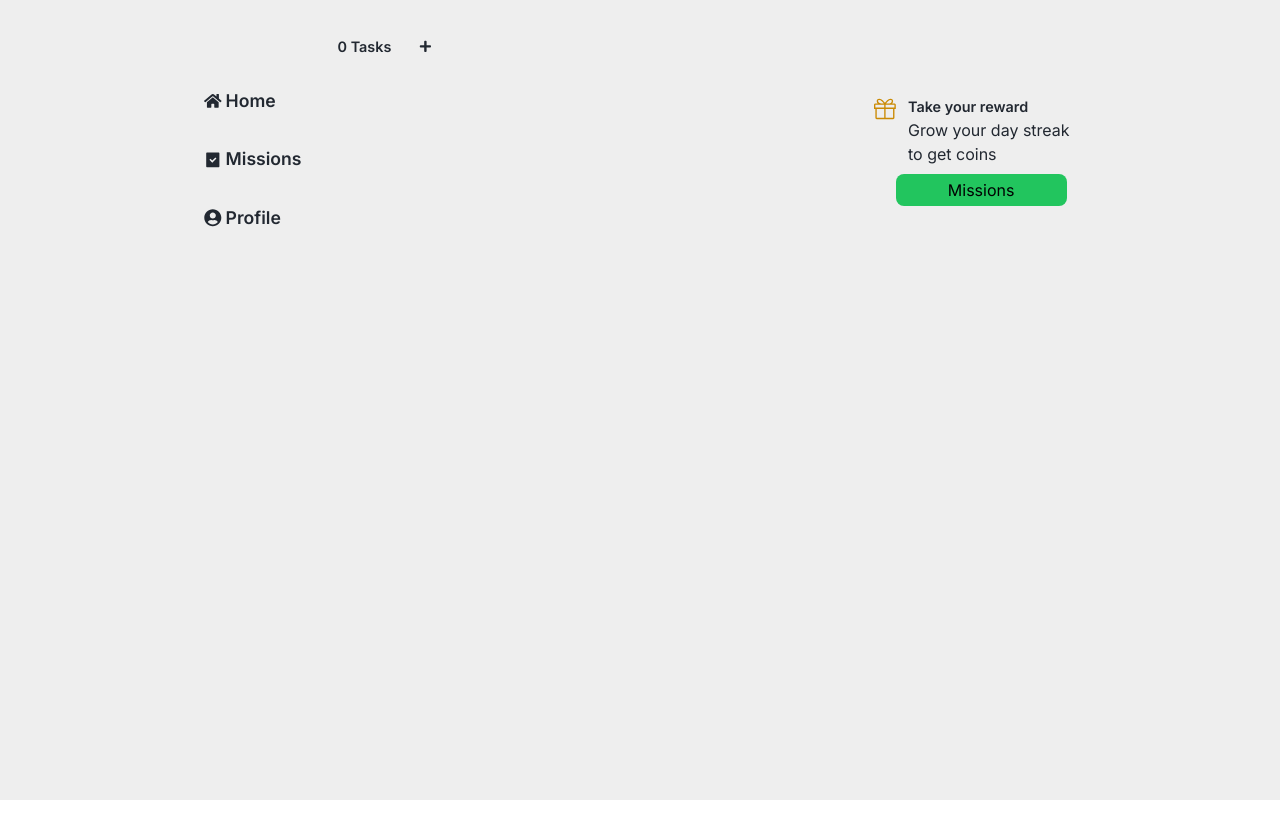
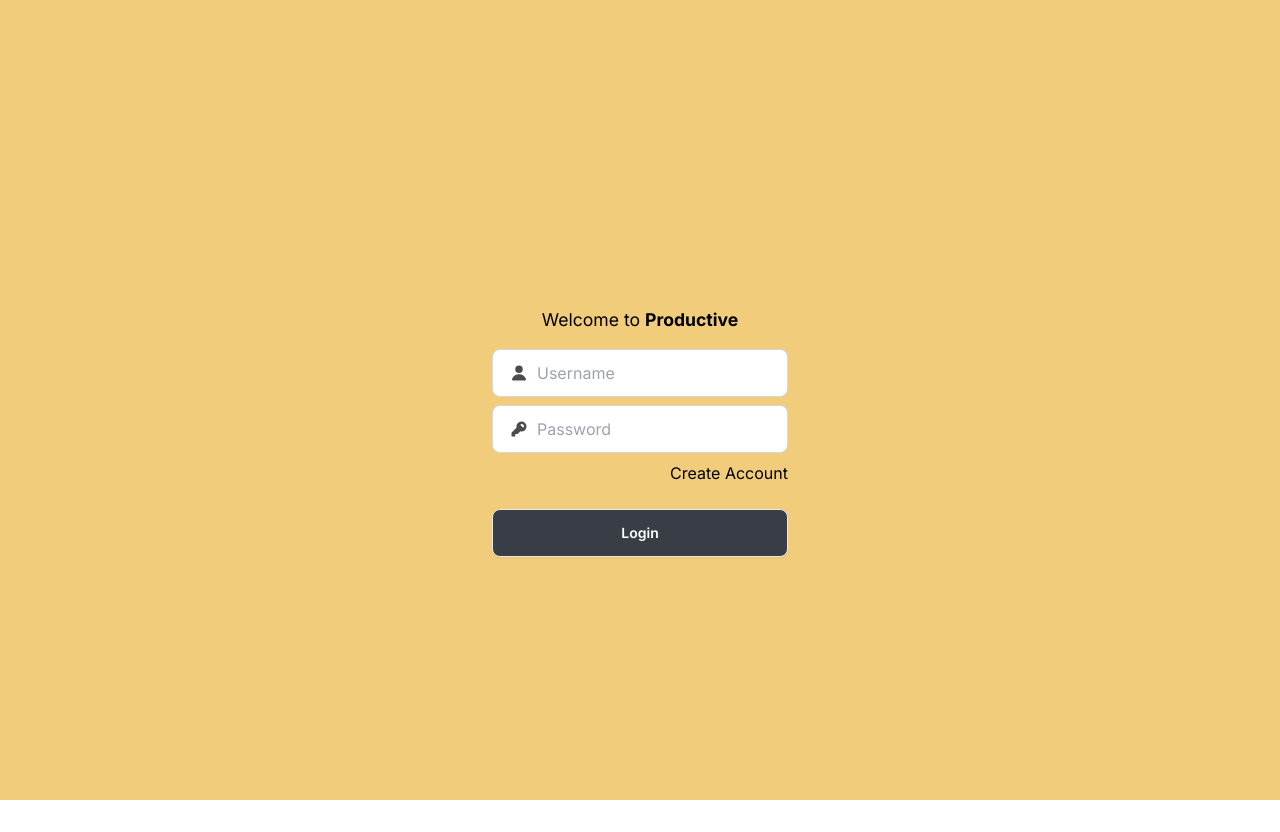
Before and after one commit to KwiecienKamil/Productive, a Next.js app: page / in a window 1280 px wide. Before the commit the page ends 800 px from the top, so only its background shows below. Built offline with nearby package versions, Linux system fonts and the light colour scheme.

Commit message:
Login Form Component

```diff
--- /dev/null
+++ b/src/app/components/LoginForm.tsx
@@ -0,0 +1,53 @@
+import Link from "next/link";
+import React from "react";
+
+const LoginForm = () => {
+  return (
+    <div className="h-screen w-full flex flex-col items-center justify-center ">
+      <p className="text-xl pb-4">
+        Welcome to <span className="font-bold">Productive</span>
+      </p>
+      <form className="flex flex-col gap-2">
+        <label className="input input-bordered flex items-center gap-2">
+          <svg
+            xmlns="http://www.w3.org/2000/svg"
+            viewBox="0 0 16 16"
+            fill="currentColor"
+            className="w-5 h-5 opacity-70"
+          >
+            <path d="M8 8a3 3 0 1 0 0-6 3 3 0 0 0 0 6ZM12.735 14c.618 0 1.093-.561.872-1.139a6.002 6.002 0 0 0-11.215 0c-.22.578.254 1.139.872 1.139h9.47Z" />
+          </svg>
+          <input type="text" className="grow" placeholder="Username" />
+        </label>
+        <label className="input input-bordered flex items-center gap-2">
+          <svg
+            xmlns="http://www.w3.org/2000/svg"
+            viewBox="0 0 16 16"
+            fill="currentColor"
+            className="w-5 h-5 opacity-70"
+          >
+            <path
+              fillRule="evenodd"
+              d="M14 6a4 4 0 0 1-4.899 3.899l-1.955 1.955a.5.5 0 0 1-.353.146H5v1.5a.5.5 0 0 1-.5.5h-2a.5.5 0 0 1-.5-.5v-2.293a.5.5 0 0 1 .146-.353l3.955-3.955A4 4 0 1 1 14 6Zm-4-2a.75.75 0 0 0 0 1.5.5.5 0 0 1 .5.5.75.75 0 0 0 1.5 0 2 2 0 0 0-2-2Z"
+              clipRule="evenodd"
+            />
+          </svg>
+          <input type="password" className="grow" placeholder="Password" />
+        </label>
+        <div className="text-end">
+          <Link href="/register" className="hover:font-semibold">
+            Create Account
+          </Link>
+        </div>
+        <button
+          type="submit"
+          className="btn bg-sec text-white hover:bg-[#23262b] mt-4"
+        >
+          Login
+        </button>
+      </form>
+    </div>
+  );
+};
+
+export default LoginForm;
--- a/src/app/components/Quests.tsx
+++ b/src/app/components/Quests.tsx
@@ -4,7 +4,7 @@ import { missions } from "../utils/Helpers";
 
 const Quests = () => {
   return (
-    <div className="card w-[28rem] shadow-sm p-4 bg-white">
+    <div className="card w-[28rem] shadow-sm p-4 bg-sec text-white">
       <h1 className="font-bold">Quests</h1>
       <div className="pt-8 flex flex-col gap-4">
         {missions.map((mission) => (
--- a/src/app/components/Rewards.tsx
+++ b/src/app/components/Rewards.tsx
@@ -5,7 +5,7 @@ import Link from "next/link";
 const Rewards = () => {
   return (
     <div>
-      <div className="flex gap-3 pt-16 relative">
+      <div className="flex gap-3 pt-12 relative">
         <SlPresent className="mt-[2px] text-yellow-600 text-2xl" />
         <div>
           <h3 className="font-semibold text-lg">Take your reward</h3>
--- a/src/app/components/ui/Diamonds.tsx
+++ b/src/app/components/ui/Diamonds.tsx
@@ -7,7 +7,7 @@ type DiamondsProps = {
 
 const Diamonds: FC<DiamondsProps> = ({ value }) => {
   return (
-    <div className="flex items-center gap-1 bg-lightGray p-1 rounded-xl cursor-default">
+    <div className="flex items-center gap-1 bg-lightGray text-black p-1 rounded-xl cursor-default">
       <span>{value}</span>
       <IoDiamondSharp className="text-blue-600" />
     </div>
--- /dev/null
+++ b/src/app/components/ui/Skeleton.tsx
@@ -0,0 +1,14 @@
+import React from "react";
+
+const Skeleton = () => {
+  return (
+    <div className="flex flex-col gap-4 w-64">
+      <div className="skeleton h-64 w-full"></div>
+      <div className="skeleton h-4 w-28"></div>
+      <div className="skeleton h-4 w-full"></div>
+      <div className="skeleton h-4 w-full"></div>
+    </div>
+  );
+};
+
+export default Skeleton;
--- a/src/app/components/ui/TaskCard.tsx
+++ b/src/app/components/ui/TaskCard.tsx
@@ -47,7 +47,10 @@ const TaskCard: FC<TaskCardProps> = ({ id, title, task }) => {
   };
 
   return (
-    <div className="card w-96 bg-base-100 shadow-sm text-xl" key={id}>
+    <div
+      className="card w-96 bg-[#30343F] shadow-sm text-xl text-white pb-2"
+      key={id}
+    >
       <div className="p-4 py-2 flex items-center justify-between">
         <div className="flex items-center gap-2">
           <CiEdit
--- /dev/null
+++ b/src/app/dashboard/page.tsx
@@ -0,0 +1,16 @@
+import React from "react";
+import Navbar from "../components/Navbar";
+import Tasks from "../components/Tasks";
+import Rewards from "../components/Rewards";
+
+const Dashboard = () => {
+  return (
+    <>
+      <Navbar />
+      <Tasks />
+      <Rewards />
+    </>
+  );
+};
+
+export default Dashboard;
--- a/src/app/layout.tsx
+++ b/src/app/layout.tsx
@@ -21,7 +21,7 @@ export default function RootLayout({
       <html lang="en">
         <body
           data-theme="emerald"
-          className="h-screen px-[15%] flex justify-between pt-8 font-inter text-[#222831] bg-[#EEEEEE]"
+          className="h-screen px-[15%] flex justify-between pt-8 font-inter text-black bg-[#F1CC7B]"
         >
           {children}
         </body>
--- a/src/app/page.tsx
+++ b/src/app/page.tsx
@@ -1,3 +1,5 @@
+import LoginForm from "./components/LoginForm";
+import Form from "./components/LoginForm";
 import Navbar from "./components/Navbar";
 import Rewards from "./components/Rewards";
 import Tasks from "./components/Tasks";
@@ -5,9 +7,7 @@ import Tasks from "./components/Tasks";
 export default function Home() {
   return (
     <>
-      <Navbar />
-      <Tasks />
-      <Rewards />
+      <LoginForm />
     </>
   );
 }
--- a/tailwind.config.ts
+++ b/tailwind.config.ts
@@ -14,7 +14,7 @@ const config: Config = {
           "conic-gradient(from 180deg at 50% 50%, var(--tw-gradient-stops))",
       },
       colors: {
-        pri: "#222831",
+        pri: "#F1CC7B",
         sec: "#393E46",
         acc: "#00ADB5",
         lightGray: "#DCDCDC",
```
Also changed, not shown: src/app/api/db.ts (deleted, +0 -22 lines), src/app/api/users.js (deleted, +0 -18 lines).
